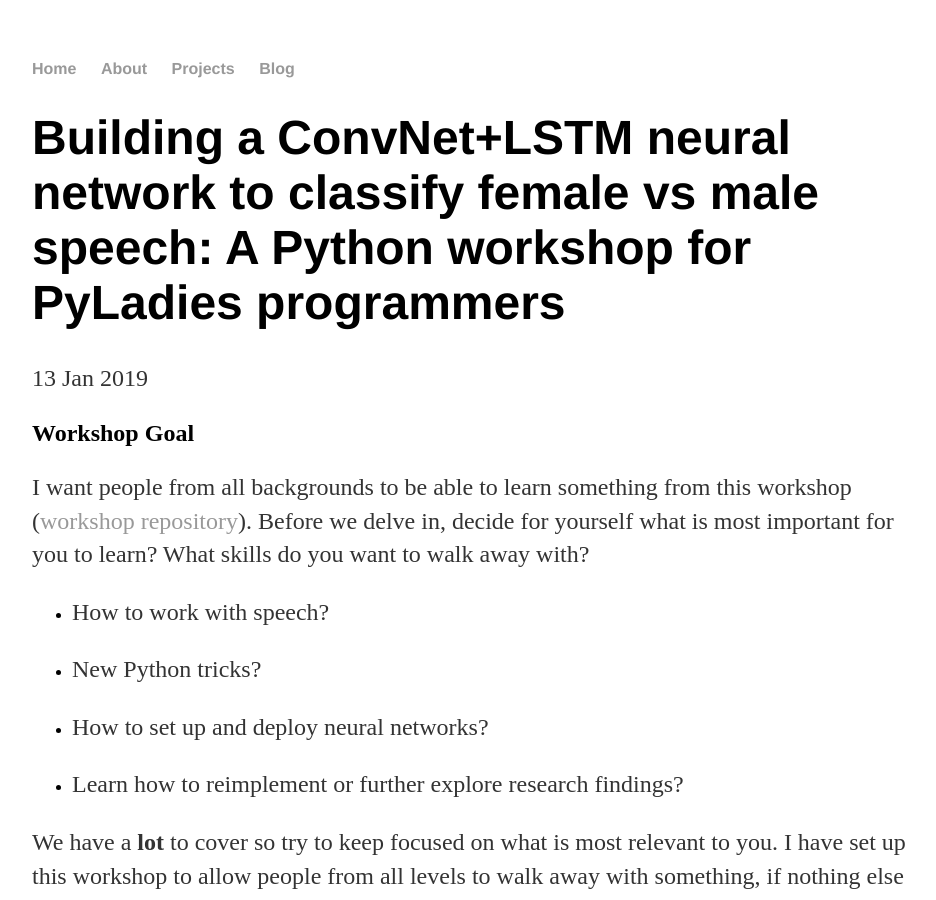
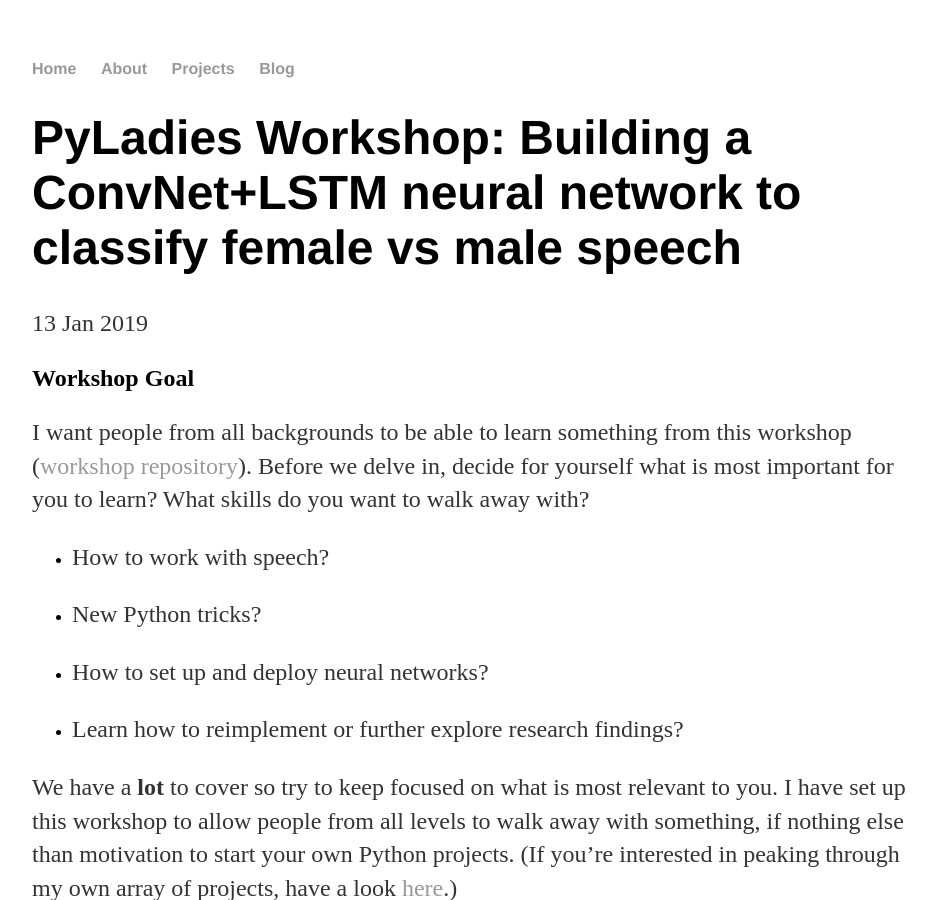
Before and after one commit to a-n-rose/a-n-rose.github.io, a Jekyll site: the page built from _posts/2019-01-13-workshop-pyladies-deeplearning-speech.md, in a window 1280 px wide and 900 px high. Shown: the whole window, without its empty margins (160-1096 px from the left). Built offline with Jekyll 4.4.1, drawn with Linux system fonts in a browser that asks for light colours.

Commit message:
changed title

```diff
--- a/_posts/2019-01-13-workshop-pyladies-deeplearning-speech.md
+++ b/_posts/2019-01-13-workshop-pyladies-deeplearning-speech.md
@@ -1,6 +1,6 @@
 ---
 layout: post
-title: "Building a ConvNet+LSTM neural network to classify female vs male speech: A Python workshop for PyLadies programmers"
+title: "PyLadies Workshop: Building a ConvNet+LSTM neural network to classify female vs male speech"
 date: 2019-01-13
 ---
 
```
